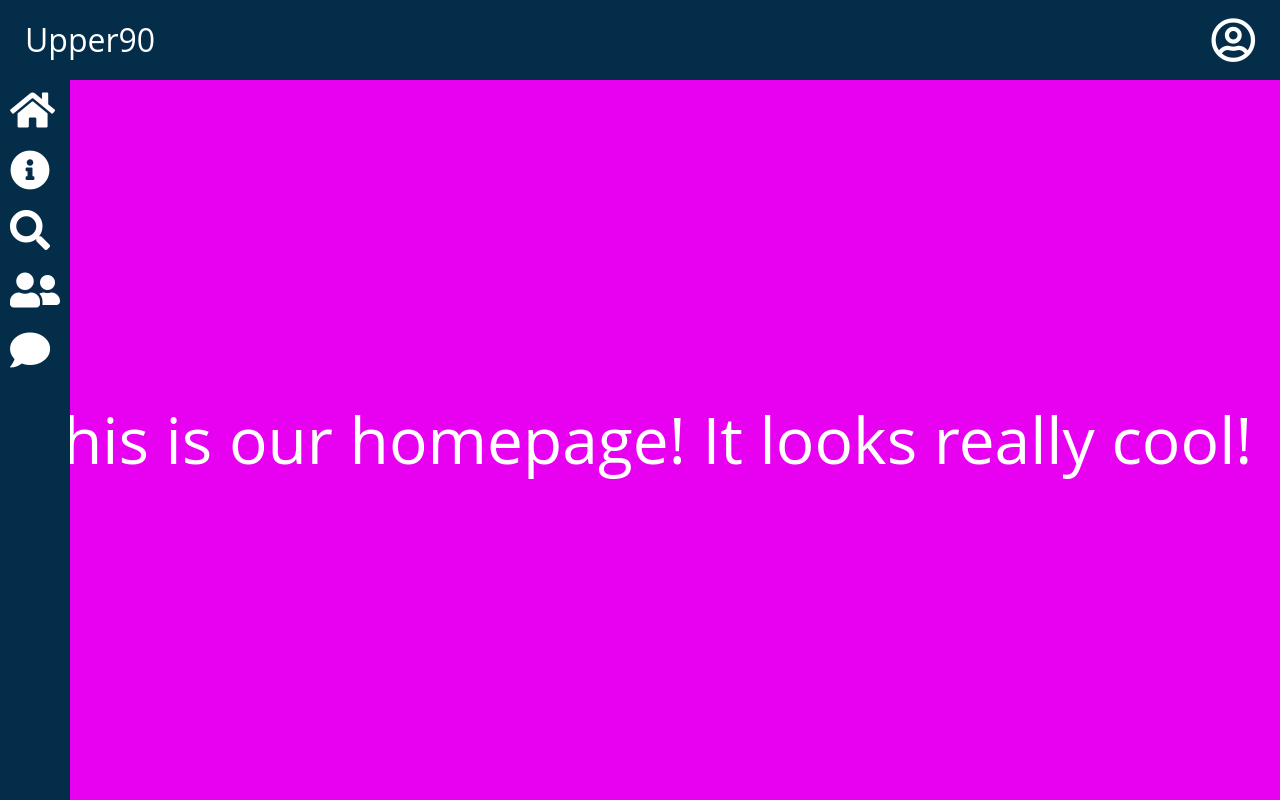
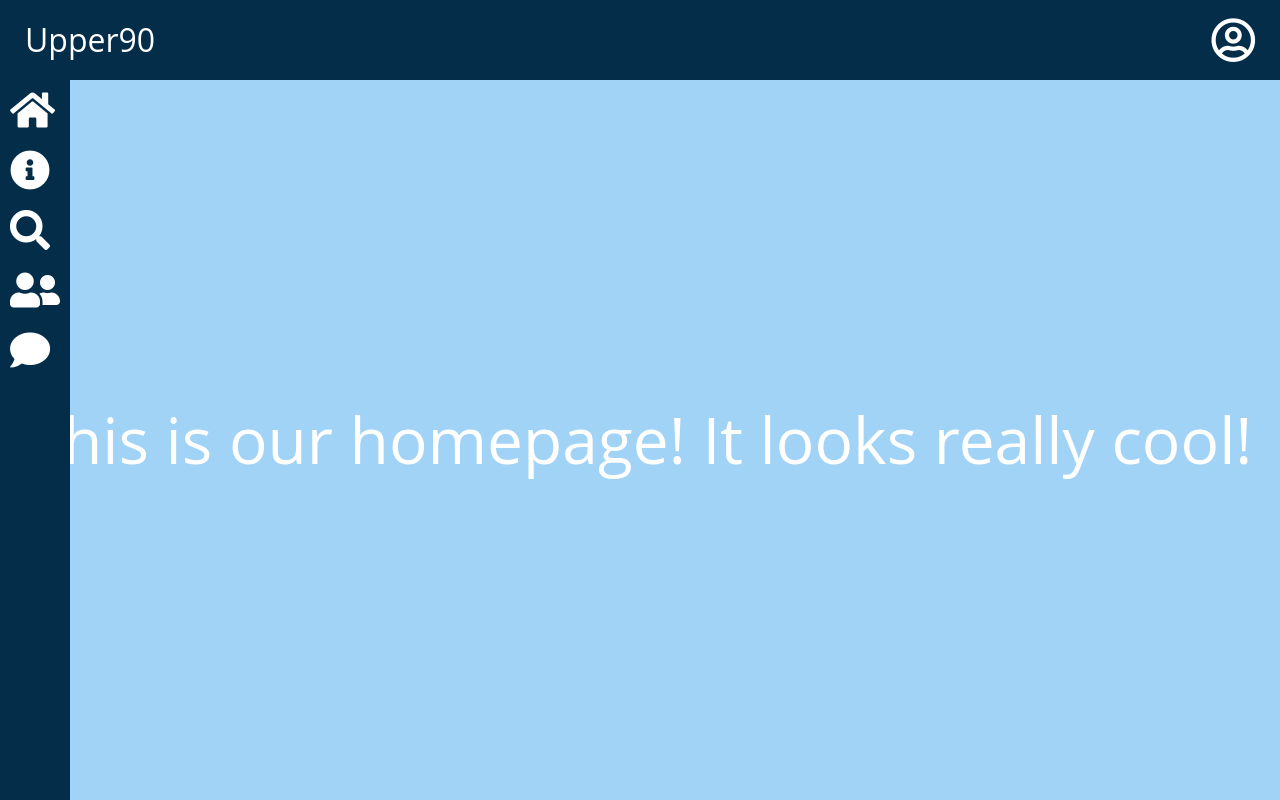
Before and after one commit to akh4rf/cs-4750-project-php, a PHP site: page /index.php in a window 1280 px wide. Run offline with PHP 8.4, Linux system fonts and the light colour scheme.

Commit message:
Changed background color back to normal

```diff
--- a/css/styles.css
+++ b/css/styles.css
@@ -1,7 +1,7 @@
 :root {
   --dark-blue: #042d4a;
   --blue: #59819e;
-  --light-blue: #e800f0;
+  --light-blue: #a1d3f7;
   font-family: "Open Sans", sans-serif;
 }
 
```
